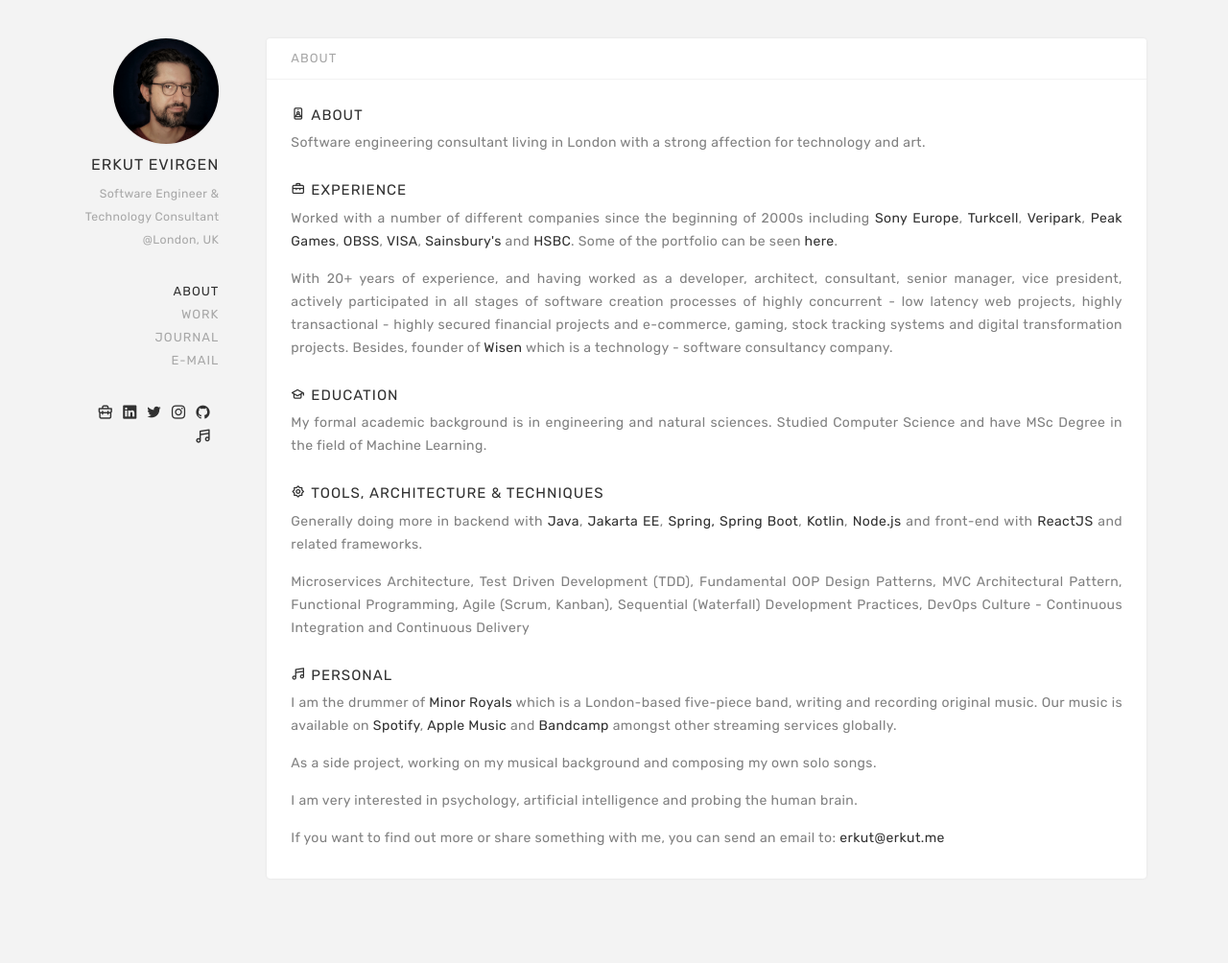
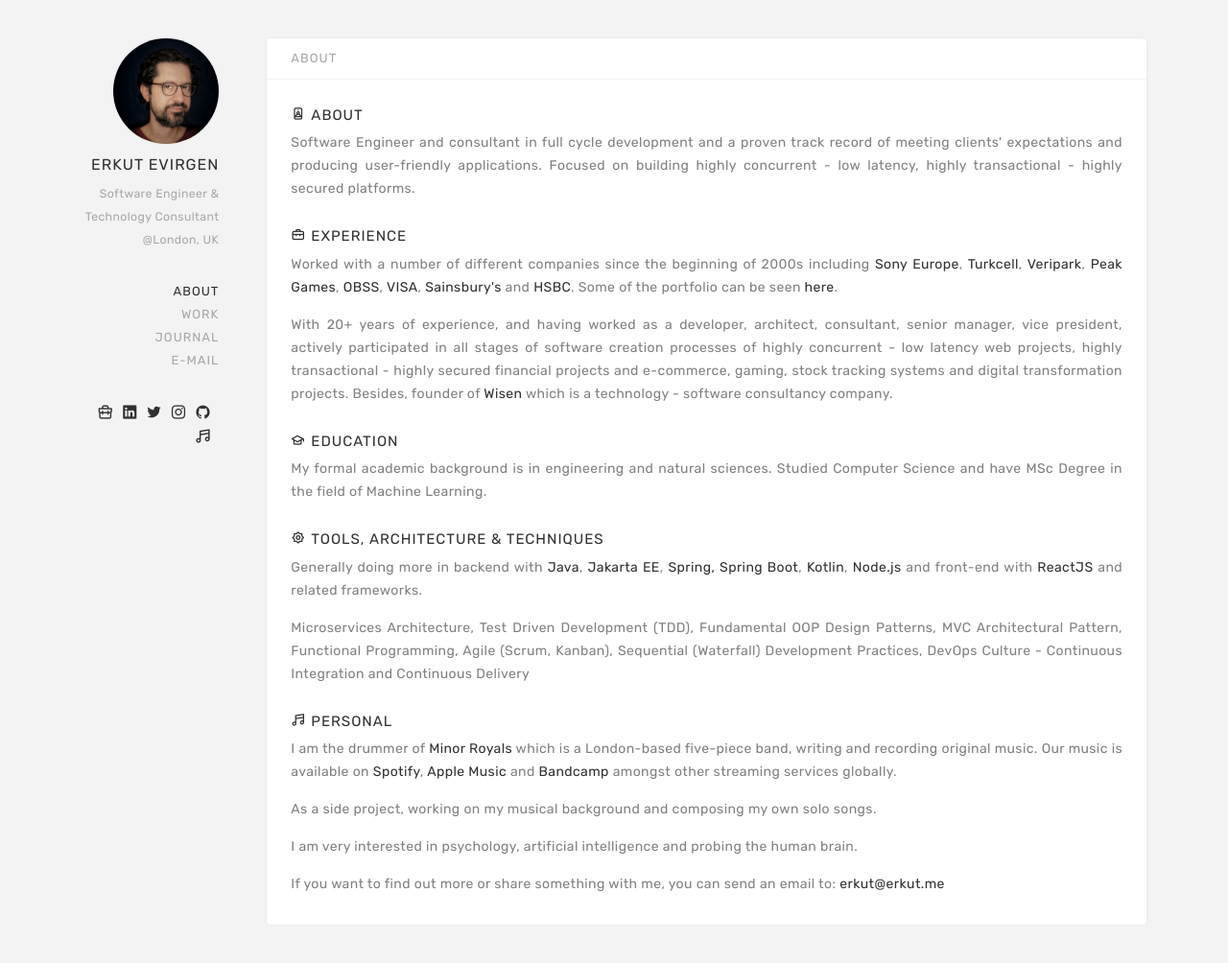
Before and after one commit to eevirgen/erk.github.io, a Jekyll site: the page built from index.html, in a window 1280 px wide. Shown: the whole page at 96% size. Built offline with Jekyll 4.4.1, drawn with Linux system fonts in a browser that asks for light colours; nearby versions of some CDN libraries; some web fonts are replaced; library files that are not in the unit come from our copies; before the commit the page ends 956 px from its top, so only the background shows below that.

Commit message:
About message has been changed.

```diff
--- a/index.html
+++ b/index.html
@@ -4,7 +4,7 @@
 description: Software engineering consultant living in London with a strong affection for technology and art.
 ---
 <h2 class="h4"><i class="uil uil-selfie pr-5"></i>ABOUT</h2>
-<p>Software engineering consultant living in London with a strong affection for technology and art.</p>
+<p>Software Engineer and consultant in full cycle development and a proven track record of meeting clients' expectations and producing user-friendly applications. Focused on building highly concurrent - low latency, highly transactional - highly secured platforms.</p>
 <div class="space10"></div>
 <h2 class="h4"><i class="uil uil-suitcase-alt pr-5"></i>Experience</h2>
 <p>
```
